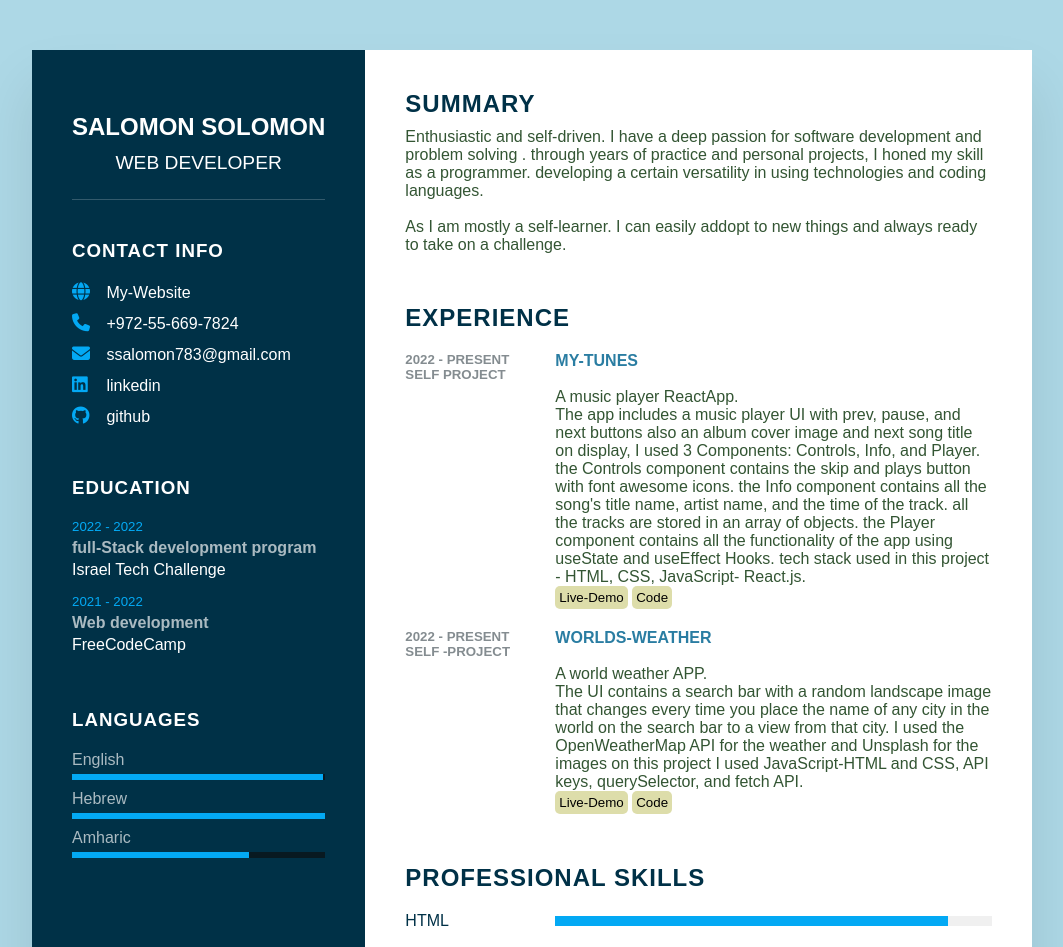
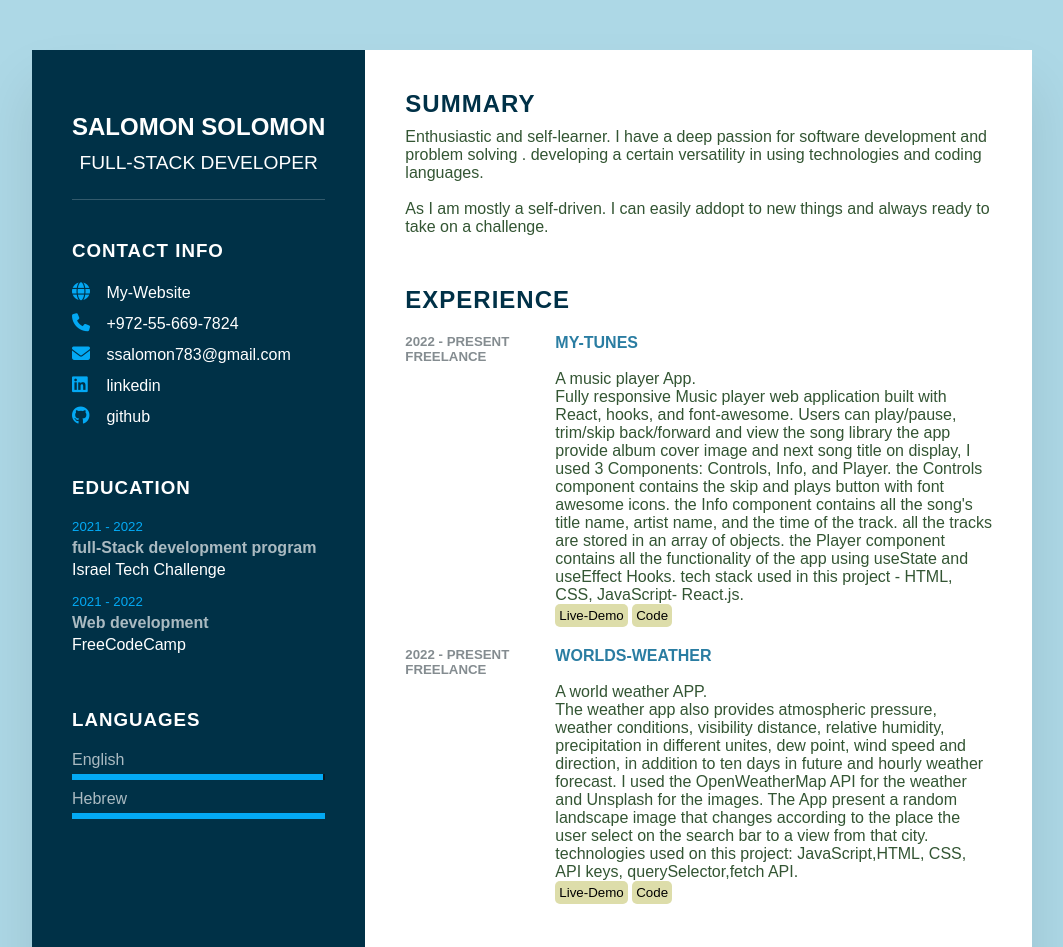
Before and after one commit to Solomon333/resume, a plain HTML site: page index.html in a window 1280 px wide. Shown: the top 947 px of the page, without its empty margins (108-1171 px from the left). Drawn offline with Linux system fonts and the light colour scheme.

Commit message:
edit resume

```diff
--- a/index.html
+++ b/index.html
@@ -12,7 +12,7 @@
     <div class="container">
         <div class="left-side">
             <div class="profileText">
-                <h2>Salomon Solomon<br><span>Web Developer</span></h2>
+                <h2>Salomon Solomon<br><span>Full-Stack Developer</span></h2>
             </div>
 
             <div class="contactInfo">
@@ -46,7 +46,7 @@
                 <h3 class="title">Education</h3>
                 <ul>
                     <li>
-                      <h5>2022 - 2022</h5>
+                      <h5>2021 - 2022</h5>
                       <h4>full-Stack development program</h4>
                       <h4>Israel Tech Challenge</h4>
                     </li>
@@ -73,12 +73,7 @@
                             <div style="width: 100%;"></div>
                         </span>
                     </li>
-                    <li>
-                        <span class="text">Amharic</span>
-                        <span class="percent">
-                            <div style="width: 70%;"></div>
-                        </span>
-                    </li>
+
                 </ul>
             </div>
 
@@ -87,11 +82,11 @@
         <div class="right-side">
             <div class="about">
                 <h2 class="title2">summary</h2>
-                <p>Enthusiastic and self-driven. I have a deep passion for software development and
-                    problem solving . through years of practice and personal projects, I honed my skill as a programmer.
+                <p>Enthusiastic and self-learner. I have a deep passion for software development and
+                    problem solving .
                     developing a certain versatility in using technologies and coding languages.
                     <br><br>
-                    As I am mostly a self-learner. I can easily addopt to new things and always ready to take on a challenge.
+                    As I am mostly a self-driven. I can easily addopt to new things and always ready to take on a challenge.
 
                 </p>
             </div>
@@ -100,18 +95,23 @@
                 <div class="box">
                     <div class="year-company">
                         <h5>2022 - present</h5>
-                        <h5>self project</h5>
+                        <h5>freelance</h5>
                         </div>
                         <div class="text">
                         <h4>My-Tunes</h4>
                         <br>
-                        <p>A music player ReactApp.<br>
-                            The app includes a music player UI with prev, pause, and next buttons                            also an album cover image and next song title on display,
+                        <p>A music player App.<br>
+
+                            Fully responsive Music player web application built with
+                            React, hooks, and font-awesome. Users can play/pause,
+                            trim/skip back/forward and view the song library
+                            the app provide album cover image and next song title on display,
                             I used 3 Components: Controls, Info, and Player.
                             the Controls component contains the skip and plays button with font awesome icons.
                             the Info component contains all the song's title name, artist name, and the time of the track.
                             all the tracks are stored in an array of objects.
-                            the Player component contains all the functionality of the app using useState and useEffect Hooks.                            tech stack used in this project - HTML, CSS, JavaScript- React.js. <br>
+                            the Player component contains all the functionality of the app using useState and useEffect Hooks.
+                            tech stack used in this project - HTML, CSS, JavaScript- React.js. <br>
                             <a target="_blank" href="https://solomon333.github.io/Music-Player/"><button>Live-Demo</button> </a>
                             <a href="https://github.com/Solomon333/Music-Player"><button>Code</button></a>
 
@@ -123,15 +123,23 @@
                 <div class="box">
                     <div class="year-company">
                         <h5>2022 - present</h5>
-                        <h5>self -project</h5>
+                        <h5>freelance</h5>
                         </div>
                         <div class="text">
                         <h4>worlds-weather</h4>
                         <br>
                         <p>A world weather APP. <br>
-                            The UI contains a search bar with a random landscape image that changes every time you place the name of any city in
-                            the world on the search bar to a view from that city.
-                            I used the OpenWeatherMap API for the weather and Unsplash for the images on this project I used JavaScript-HTML and CSS, API keys, querySelector, and fetch API. <br>
+                            The weather app also provides atmospheric pressure,
+                            weather conditions, visibility distance, relative humidity,
+                            precipitation in different unites, dew point, wind speed and
+                            direction,
+                            in addition to ten days in future and hourly weather forecast.
+                            I used the OpenWeatherMap API for the weather and Unsplash for
+                            the images.
+                            The App present a random landscape image
+                            that changes according to the place the user select
+                            on the search bar to a view from that city.
+                            technologies used on this project: JavaScript,HTML, CSS, API keys, querySelector,fetch API. <br>
                         <a href="https://solomon333.github.io/worlds-weather/"><button>Live-Demo</button></a>
                         <a href="https://github.com/Solomon333/worlds-weather"><button>Code</button></a>
                     </p>
```
